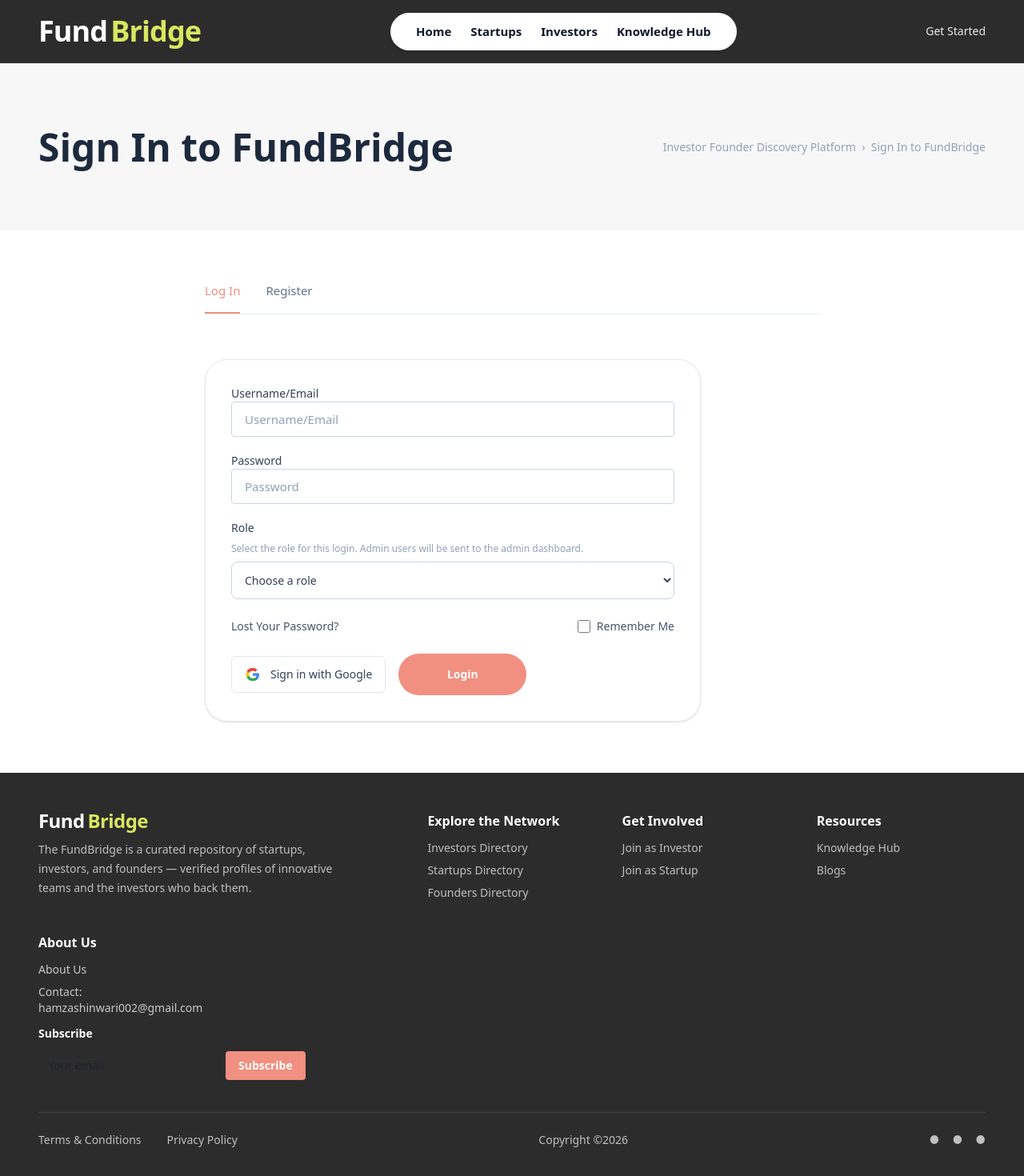
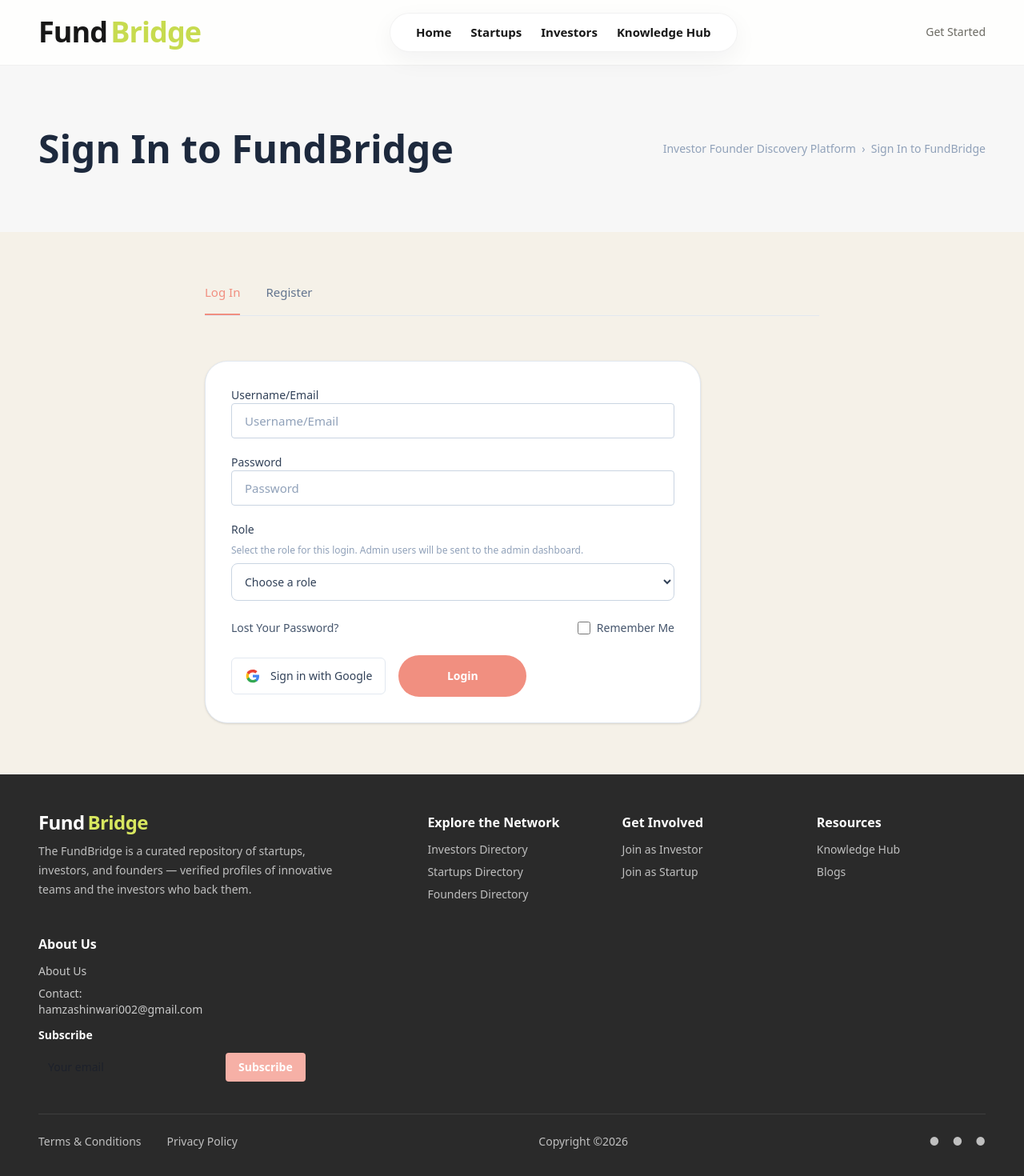
Before and after one commit to muhammadhamza7057/fundbridge, a React (Vite) app in the folder frontend/: page /login in a window 1280 px wide. Shown: the top 1470 px of the page at 80% size. Built offline with nearby package versions, Linux system fonts and the light colour scheme; no server answers.

Commit message:
Restyle UI to match sample dashboard theme

```diff
--- a/frontend/src/components/DashboardShell.jsx
+++ b/frontend/src/components/DashboardShell.jsx
@@ -6,10 +6,10 @@
 
 function SidebarLink({ to, label, icon: Icon, active = false, onClick }) {
   const baseClass = `group flex items-center gap-3 rounded-2xl px-4 py-3 text-sm font-semibold transition ${
-    active ? 'bg-white text-slate-950 shadow-[0_10px_30px_rgba(15,23,42,0.18)]' : 'text-white/75 hover:bg-white/8 hover:text-white'
+    active ? 'bg-[var(--brand)] text-slate-950 shadow-[0_10px_30px_rgba(15,23,42,0.22)]' : 'text-white/75 hover:bg-white/8 hover:text-white'
   }`;
   const iconClass = `flex h-10 w-10 shrink-0 items-center justify-center rounded-xl transition ${
-    active ? 'bg-[#d8e75f] text-slate-950' : 'bg-white/10 text-white/80 group-hover:bg-white/15 group-hover:text-white'
+    active ? 'bg-[#e7ef94] text-slate-950' : 'bg-white/10 text-white/80 group-hover:bg-white/15 group-hover:text-white'
   }`;
 
   if (to.startsWith('#')) {
@@ -104,10 +104,10 @@
   };
 
   return (
-    <section className="min-h-screen overflow-x-hidden bg-[radial-gradient(circle_at_top_left,rgba(216,231,95,0.16),transparent_26%),radial-gradient(circle_at_top_right,rgba(241,143,128,0.12),transparent_24%),linear-gradient(180deg,#f6f8fc_0%,#edf2f7_100%)] text-slate-900 lg:flex">
+    <section className="min-h-screen overflow-x-hidden bg-[radial-gradient(circle_at_top_left,rgba(199,219,79,0.14),transparent_26%),radial-gradient(circle_at_top_right,rgba(246,176,166,0.12),transparent_24%),linear-gradient(180deg,#f5f1e8_0%,#efe8db_100%)] text-slate-900 lg:flex">
       {menuOpen ? <button type="button" className="fixed inset-0 z-40 bg-slate-950/30 lg:hidden" onClick={() => setMenuOpen(false)} aria-label="Close sidebar" /> : null}
 
-      <aside className="fixed inset-y-0 left-0 z-50 hidden w-[300px] flex-col border-r border-white/10 bg-[#2c2c2c] text-white shadow-[18px_0_50px_rgba(15,23,42,0.18)] lg:sticky lg:top-0 lg:flex lg:h-screen">
+      <aside className="fixed inset-y-0 left-0 z-50 hidden w-[300px] flex-col border-r border-white/10 bg-[#2d2d2d] text-white shadow-[18px_0_50px_rgba(15,23,42,0.18)] lg:sticky lg:top-0 lg:flex lg:h-screen">
         <div className="flex items-center gap-3 px-6 py-6">
           <div>
             <p className="text-xs font-semibold uppercase tracking-[0.34em] text-white/45">FundBridge</p>
@@ -126,7 +126,7 @@
       </aside>
 
       <div className="min-w-0 flex-1">
-        <header className="border-b border-white/60 bg-white/80 px-4 py-4 shadow-[0_1px_0_rgba(15,23,42,0.04)] backdrop-blur-xl md:px-6 lg:px-8">
+        <header className="border-b border-white/60 bg-white/85 px-4 py-4 shadow-[0_1px_0_rgba(15,23,42,0.04)] backdrop-blur-xl md:px-6 lg:px-8">
           <div className="mx-auto flex max-w-[1520px] items-center justify-between gap-4">
             <div className="flex min-w-0 flex-1 items-center gap-3">
               <button
@@ -140,7 +140,7 @@
               </button>
               <div className="min-w-0">
                 <p className="text-xs uppercase tracking-[0.28em] text-slate-400">Home &nbsp;›&nbsp; Dashboard</p>
-                <h1 className="mt-1 truncate text-xl font-semibold text-slate-900 md:text-2xl">{role} workspace</h1>
+                <h1 className="mt-1 truncate text-xl font-extrabold text-slate-900 md:text-2xl">{role} workspace</h1>
               </div>
             </div>
 
@@ -217,19 +217,19 @@
 
         <main className="px-3 py-4 sm:px-4 md:px-6 md:py-6">
           <div className="mx-auto max-w-[1520px]">
-            <div className="rounded-[28px] border border-slate-200 bg-white/90 p-4 shadow-[0_24px_70px_rgba(15,23,42,0.08)] sm:p-5 md:rounded-[32px] md:p-8">
+            <div className="rounded-[30px] border border-slate-200 bg-white/92 p-4 shadow-[0_24px_70px_rgba(15,23,42,0.08)] sm:p-5 md:rounded-[34px] md:p-8">
               <div className="mb-6 flex flex-col gap-4 md:flex-row md:items-center md:justify-between">
                 <div>
                   <p className="text-xs font-semibold uppercase tracking-[0.34em] text-slate-400">{eyebrow}</p>
                   <h2 className="mt-3 text-2xl font-black tracking-tight text-slate-900 sm:text-3xl md:text-5xl">{title}</h2>
                   <p className="mt-3 max-w-3xl text-sm leading-7 text-slate-500 md:text-[15px]">{subtitle}</p>
                 </div>
-                <Link to={ctaTo} className="inline-flex w-full items-center justify-center rounded-full border border-[#f18f80] bg-[#f18f80] px-5 py-3 text-sm font-semibold text-white shadow-[0_10px_24px_rgba(241,143,128,0.28)] transition hover:-translate-y-0.5 hover:bg-[#ea7c6c] sm:w-auto">
+                <Link to={ctaTo} className="inline-flex w-full items-center justify-center rounded-full border border-[#f6b0a6] bg-[#f6b0a6] px-5 py-3 text-sm font-semibold text-slate-900 shadow-[0_10px_24px_rgba(246,176,166,0.28)] transition hover:-translate-y-0.5 hover:bg-[#ef9e92] sm:w-auto">
                   {ctaLabel} <span className="ml-2">+</span>
                 </Link>
               </div>
 
-              {aside ? <div className="mb-6 rounded-[28px] border border-slate-200 bg-slate-50 p-5 md:p-6">{aside}</div> : null}
+              {aside ? <div className="mb-6 rounded-[28px] border border-slate-200 bg-[linear-gradient(180deg,#fffdf8_0%,#f6f1e6_100%)] p-5 md:p-6">{aside}</div> : null}
 
               <div>{children}</div>
             </div>
--- a/frontend/src/components/Layout.jsx
+++ b/frontend/src/components/Layout.jsx
@@ -10,16 +10,16 @@
   const isDashboardRoute = location.pathname.startsWith('/dashboard');
   return (
     <div className="min-h-screen bg-[var(--bg)] text-[var(--text)]">
-      <header className="border-b border-[var(--border)] bg-[var(--hero)] text-white">
+      <header className="border-b border-black/5 bg-white/90 text-[var(--text)] backdrop-blur-xl">
         <div className="mx-auto flex max-w-[1440px] items-center justify-between gap-4 px-5 py-4 md:px-12">
           <Link to="/" className="flex items-center gap-2 text-white">
-            <span className="text-3xl md:text-4xl font-extrabold tracking-tight leading-none">
-              <span className="text-white">Fund</span>
-              <span className="ml-1 text-[#d8e75f]">Bridge</span>
+            <span className="text-3xl font-black tracking-tight leading-none md:text-4xl">
+              <span className="text-[var(--text)]">Fund</span>
+              <span className="ml-1 text-[var(--brand)]">Bridge</span>
             </span>
           </Link>
           <nav className="hidden lg:block">
-            <div className="flex items-center gap-6 rounded-full bg-white px-8 py-3 text-[15px] font-semibold text-slate-900 shadow-sm">
+            <div className="flex items-center gap-6 rounded-full border border-black/5 bg-white px-8 py-3 text-[15px] font-semibold text-[var(--text)] shadow-[0_10px_30px_rgba(15,23,42,0.05)]">
               <Link to="/">Home</Link>
               <Link to="/startups">Startups</Link>
               <Link to="/investors">Investors</Link>
@@ -30,16 +30,16 @@
           <div className="flex items-center gap-3">
             {!isDashboardRoute && user ? (
               <>
-                <Link to={dashboardPath} className="rounded-full bg-[var(--brand)] px-4 py-2 text-sm font-semibold text-slate-900">
+                <Link to={dashboardPath} className="rounded-full bg-[var(--brand)] px-4 py-2 text-sm font-bold text-[var(--text)] shadow-sm">
                   Dashboard
                 </Link>
-                <button type="button" onClick={logout} className="text-sm font-medium text-white/90 hover:text-white">
+                <button type="button" onClick={logout} className="text-sm font-medium text-[var(--muted)] hover:text-[var(--text)]">
                   Logout
                 </button>
               </>
             ) : (
               !isDashboardRoute ? (
-                <Link to="/register" className="text-sm font-medium text-white/90 hover:text-white">
+                <Link to="/register" className="text-sm font-medium text-[var(--muted)] hover:text-[var(--text)]">
                   Get Started
                 </Link>
               ) : null
--- a/frontend/src/index.css
+++ b/frontend/src/index.css
@@ -1,35 +1,40 @@
 @import "tailwindcss";
+@import url('https://fonts.googleapis.com/css2?family=Plus+Jakarta+Sans:wght@400;500;600;700;800;900&display=swap');
 
 :root {
-  --bg: #ffffff;
-  --surface: #f8fafc;
-  --surface-2: #ffffff;
-  --text: #0f172a;
-  --muted: #475569;
-  --border: #e2e8f0;
-  --hero: #2c2c2c;
-  --brand: #d8e75f;
-  --accent: #f18f80;
+  --bg: #f5f1e8;
+  --surface: #fffdf8;
+  --surface-2: #f8f4ea;
+  --text: #171717;
+  --muted: #6b6a62;
+  --border: #ded7c8;
+  --hero: #2a2a2a;
+  --brand: #c7db4f;
+  --accent: #f6b0a6;
 }
 
 html[data-theme='dark'] {
-  --bg: #0f172a;
-  --surface: #111827;
-  --surface-2: #1e293b;
-  --text: #f8fafc;
-  --muted: #cbd5e1;
-  --border: #334155;
-  --hero: #0b1220;
-  --brand: #d8e75f;
-  --accent: #f18f80;
+  --bg: #181818;
+  --surface: #202020;
+  --surface-2: #262626;
+  --text: #f8f4e9;
+  --muted: #c1bba8;
+  --border: #3a3429;
+  --hero: #121212;
+  --brand: #c7db4f;
+  --accent: #f6b0a6;
 }
 
 html,
 body {
   color: var(--text);
-  background: radial-gradient(circle at 0 0,#d8e75f29,#0000 28%),radial-gradient(circle at 100% 0,#f18f801f,#0000 24%),linear-gradient(#f7f9fc,#edf2f7);
+  background:
+    radial-gradient(circle at 0 0, rgba(199, 219, 79, 0.18), transparent 26%),
+    radial-gradient(circle at 100% 0, rgba(246, 176, 166, 0.14), transparent 24%),
+    linear-gradient(180deg, #f8f5ee 0%, #f1ece2 100%);
   margin: 0;
-  font-family: ui-sans-serif, system-ui, -apple-system, BlinkMacSystemFont, "Segoe UI", sans-serif;
+  font-family: 'Plus Jakarta Sans', ui-sans-serif, system-ui, -apple-system, BlinkMacSystemFont, 'Segoe UI', sans-serif;
+  font-feature-settings: 'ss01' 1, 'ss02' 1;
 }
 
 * {
```
Also changed, not shown: frontend/src/components/TrustPanel.jsx (+16 -15 lines), frontend/src/pages/DashboardSectionPage.jsx (+6 -6 lines).
